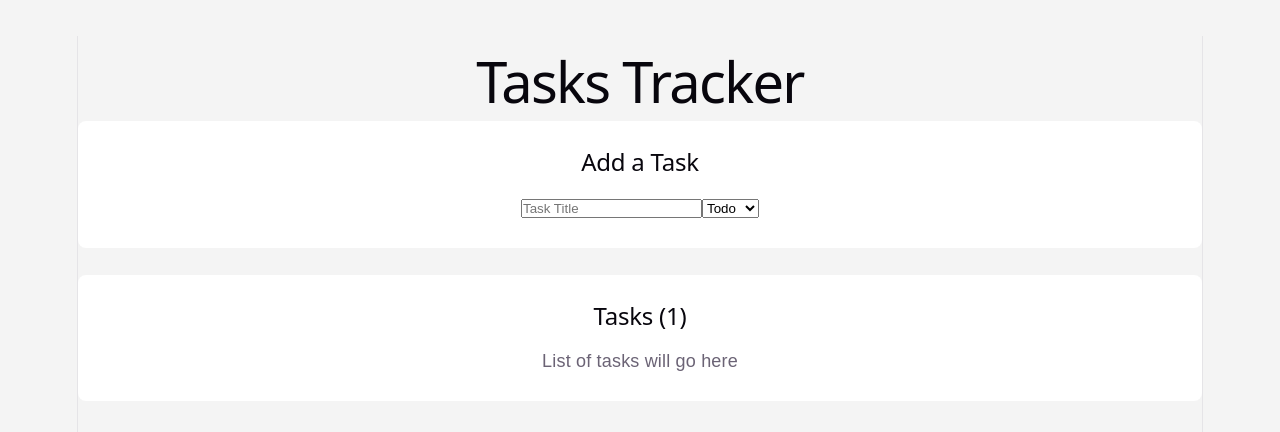
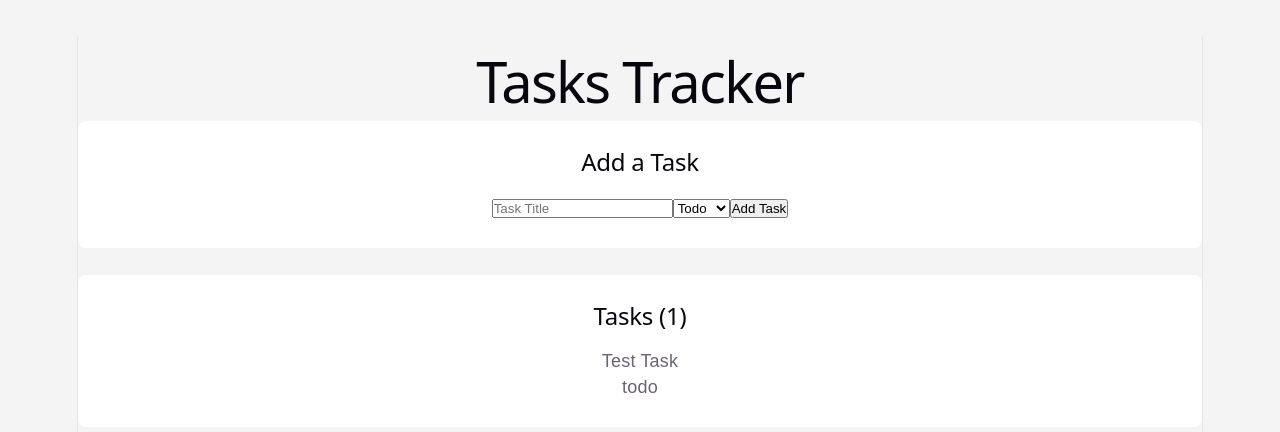
Before and after one commit to meganclapinski25/4320-state-management, a React (Vite) app: page / in a window 1280 px wide. Shown: the top 432 px of the page. Built offline with nearby package versions, Linux system fonts and the light colour scheme.

Commit message:
added handle submit and the list of tasks

```diff
--- a/src/App.jsx
+++ b/src/App.jsx
@@ -18,8 +18,15 @@ function App() {
   const[formData, setFormData] = useState({title: '', status:'todo'})
   console.log(tasks)
 
-  const handleSubmit =(e) =>{
+  const handleSubmit = (e) => {
     e.preventDefault()
+    const newTask = {
+      id: crypto.randomUUID(),
+      title: formData.title,
+      status: formData.status,
+    }
+    setTasks([...tasks, newTask])
+    setFormData({ title: '', status: 'todo' })
   }
 
   return (
@@ -45,13 +52,18 @@ function App() {
             </select>
 
 
-
+            <button type="submit">Add Task</button>
           </form>
       </section>
 
       <section>
         <h2> Tasks ({tasks.length}) </h2>
-        <p>List of tasks will go here </p>
+        {tasks.map(task => (
+          <div key={task.id}>
+            <p>{task.title}</p>
+            <p>{task.status}</p>
+          </div>
+        ))}
       </section>
     </div>
   )
```
